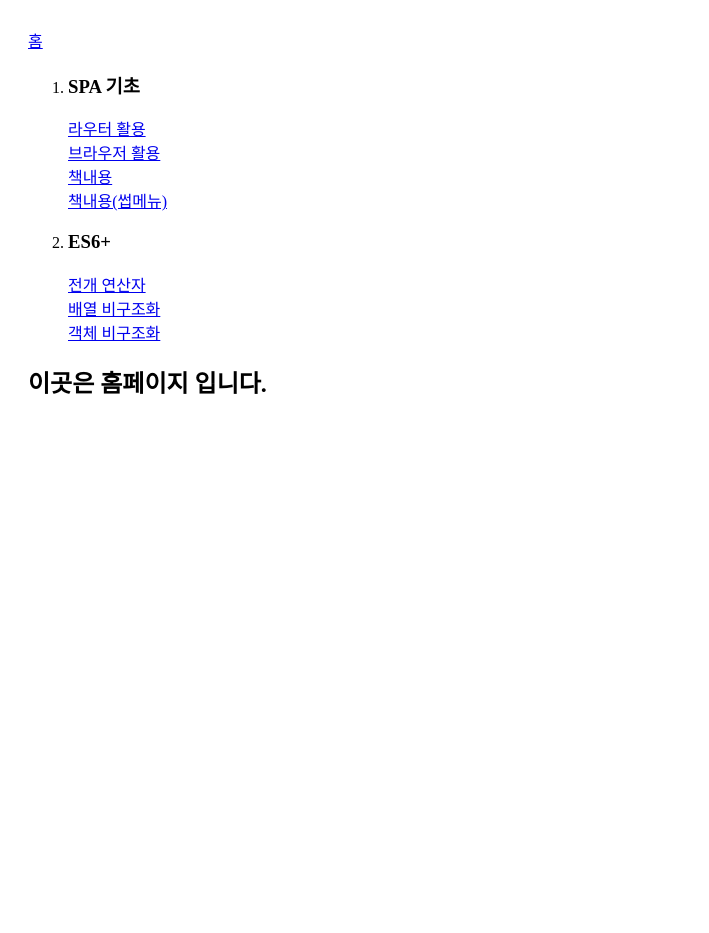
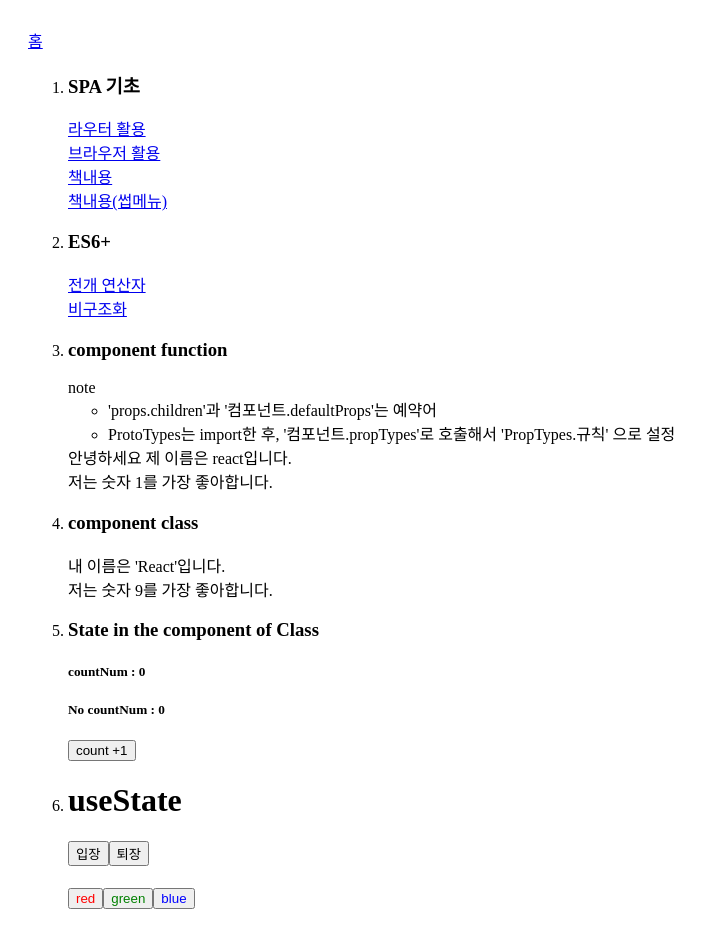
Before and after one commit to normalstory/test, a React (Create React App) app: page / in a window 1280 px wide. Shown: the top 933 px of the page, without its empty margins (0-709 px from the left). Before the commit the page ends 800 px from the top, so only its background shows below. Built offline with nearby package versions, Linux system fonts and the light colour scheme.

Commit message:
개정판 보충

```diff
--- a/src/App.js
+++ b/src/App.js
@@ -4,7 +4,11 @@ import Byhistory from './components/Byhistory';
 import Byrouter from './components/Byrouter';
 import ByBook from './components/ByBook';
 import Spread from './components/Spread';
-//import * as Destuctring from './components/Destuctring';
+import Destruct from './components/Destruct';
+import Mycomponent from './components/Mycomponent';
+import MycomponentClass from './components/MycomponentClass';
+import ComponentStateClass from './components/ComponentStateClass';
+import HooksBasic from './components/HooksBasic';
 
 class App extends Component {
   render() {
@@ -28,10 +32,24 @@ class App extends Component {
               <h3>ES6+</h3>
               <Link to="/spread-operator">전개 연산자</Link>
               <br />
-              <Link to="/array-destructring">배열 비구조화</Link>
+              <Link to="/destructring">비구조화</Link>
               <br />
-              <Link to="/object-destructring">객체 비구조화</Link>
-              <br />
+            </li>
+            <li>
+              <Mycomponent name={'react'} favoriteNum={1}>
+                component function
+              </Mycomponent>
+            </li>
+            <li>
+              <MycomponentClass name={'React'} favonum={9}>
+                component class
+              </MycomponentClass>
+            </li>
+            <li>
+              <ComponentStateClass>State in the component of Class</ComponentStateClass>
+            </li>
+            <li>
+              <HooksBasic></HooksBasic>
             </li>
           </ol>
 
@@ -42,8 +60,7 @@ class App extends Component {
           <Route path="/at-books" component={bybook2} />
           <Route path="/sub-at-books" component={ByBook} />
           <Route path="/spread-operator" component={Spread} />
-          {/* <Route path="/array-destructring" component={Destuctring.DesArray} />
-          <Route path="/object-destructring" component={Destuctring.DesObject} /> */}
+          <Route path="/destructring" component={Destruct} />
         </div>
       </BrowserRouter>
     );
--- a/src/components/ByBook.js
+++ b/src/components/ByBook.js
@@ -9,6 +9,7 @@ const ByBook = ({ match }) => {
       <br />
       <Link to={`${match.url}/redBook`}>빨간책</Link>
       <br />
+
       <Route path={`${match.url}/:bookId`} component={Book} />
       <Route exact path={match.url} render={() => <h3>책을 선택해주세요</h3>} />
     </div>
--- /dev/null
+++ b/src/components/ComponentStateClass.js
@@ -0,0 +1,51 @@
+import React, { Component } from 'react';
+
+class componentStateClass extends Component {
+  // constructor(props) {
+  //   super(props);
+  //   this.state = {
+  //     number: 0,
+  //     fixedNum: 0,
+  //   };
+  // }
+  state = {
+    number: 0,
+    fixedNum: 0,
+  };
+  render() {
+    //const number = 0;
+    const { number, fixedNum } = this.state;
+    return (
+      <div>
+        <h3>{this.props.children}</h3>
+        <h5>countNum : {number} </h5>
+        <h5>No countNum : {fixedNum}</h5>
+        <button
+          onClick={() => {
+            this.setState({ number: number + 1 }, () => {
+              //콜백함수
+              console.log('방금 setState가 호출되었습니다.');
+              console.log(this.state);
+            });
+            //this.setState({ number: number + 1 });
+
+            //this.setState({ number: this.state.number + 1 });
+
+            // this.setState((prevState) => {
+            //   return {
+            //     number: prevState.number + 1,
+            //   };
+            // });
+            // this.setState((prevState) => ({
+            //   number: prevState.number + 1,
+            // }));
+          }}
+        >
+          count +1
+        </button>
+      </div>
+    );
+  }
+}
+
+export default componentStateClass;
--- /dev/null
+++ b/src/components/Destruct.js
@@ -0,0 +1,86 @@
+import React from 'react';
+import { Route, Link } from 'react-router-dom';
+
+const Destruct = ({ match }) => {
+  return (
+    <div>
+      <h2>비구조화에 대한 내용입니다</h2>
+      <Link to={`${match.url}/array`}>배열 비구조화</Link>
+      <br />
+      <Link to={`${match.url}/object`}>객체 비구조화</Link>
+      <br />
+
+      <Route path={`${match.url}/:destructId`} component={Dest} />
+      <Route exact path={match.url} render={() => <p>상세페이지 선택</p>} />
+    </div>
+  );
+};
+
+export default Destruct;
+
+function Dest({ match }) {
+  if (match.params.destructId === 'array') {
+    const arr1 = [1, 2];
+    const [a1, b1] = arr1;
+    const arr2 = [1];
+    const [a2 = 10, b2 = 20] = arr2;
+    const arr3 = [1, 2, 3];
+    const [first, ...rest1] = arr3;
+    const [a3, b3, c3, ...rest2] = arr3;
+    return (
+      <div>
+        <h5>-배열 비구조화-</h5> '왼쪽부터 순서대로 들어간다'
+        <p>
+          a1= {a1}, b1= {b1} | a2= {a2}, b2= {b2}
+        </p>
+        <p>
+          first={first}, rest1={rest1} | a3={a3}, b3={b3}, c3={c3}, rest2={rest2}
+        </p>
+      </div>
+    );
+  }
+  if (match.params.destructId === 'object') {
+    const obj1 = { age: 21, name: 'mike', name2: 'mikle' };
+    const { age, name } = obj1;
+    const { age: theAge, name2 } = obj1;
+    const obj2 = { age3: undefined, name3: null, grade3: 'A' };
+    const { age3 = 0, name3 = 'noName', grade3 = 'F' } = obj2;
+    const getDefaultAge = () => {
+      console.log('helloAge');
+      return 0;
+    };
+    const obj4 = { age4: 21, grade4: 'A' };
+    const { age4 = getDefaultAge(), default_age = getDefaultAge(), grade4 } = obj4;
+
+    const obj5 = { age5: 21, name5: 'mike', grade5: 'A' };
+    const { age5, ...rest5 } = obj5;
+    console.log(rest5);
+
+    const rest5Obj = () => {
+      const obj5 = { age5: 21, name5: 'mike', grade5: 'A' };
+      for (const [key, value] of Object.entries(obj5)) {
+        <p>
+          `${key}: ${value}`
+        </p>;
+      }
+    };
+    return (
+      <div>
+        <h5>-객체 비구조화-</h5> '속성명 기준으로 들어간다'
+        <p>
+          age1={age}, name1={name} | age2='할당x(참조에러)', theAge(별칭)={theAge}, name2={name2}
+        </p>
+        <p>
+          age3={age3}, name3={name3}, grade3={grade3}
+        </p>
+        <p>
+          age4={age4}, default_age={default_age}(들어오는 값이 없을때 함수가 실행된다), grade4=
+          {grade4}
+        </p>
+        <p>
+          age5={age5}, {console.log(rest5)}, rest5={rest5Obj}
+        </p>
+      </div>
+    );
+  }
+}
--- /dev/null
+++ b/src/components/HooksBasic.js
@@ -0,0 +1,29 @@
+import React, { useState } from 'react';
+
+const HooksBasic = () => {
+  const [message, setMessage] = useState('');
+  const onClickEnter = () => setMessage('안녕!');
+  const onClickLeaver = () => setMessage('잘가~');
+
+  const [color, setColor] = useState('black');
+
+  return (
+    <div>
+      <h1>useState</h1>
+      <button onClick={onClickEnter}>입장</button>
+      <button onClick={onClickLeaver}>퇴장</button>
+      <h5 style={{ color }}>{message}</h5>
+      <button style={{ color: 'red' }} onClick={() => setColor('red')}>
+        red
+      </button>
+      <button style={{ color: 'green' }} onClick={() => setColor('green')}>
+        green
+      </button>
+      <button style={{ color: 'blue' }} onClick={() => setColor('blue')}>
+        blue
+      </button>
+    </div>
+  );
+};
+
+export default HooksBasic;
--- /dev/null
+++ b/src/components/Mycomponent.js
@@ -0,0 +1,33 @@
+import React from 'react';
+import PropTypes from 'prop-types';
+
+const Mycomponent = ({ name, favoriteNum, children }) => {
+  //(2) const { name, children } = props;
+  return (
+    <div>
+      {/* (1) <h3>{props.children}</h3> */}
+      <h3>{children}</h3>
+      note
+      <ul>
+        <li> 'props.children'과 '컴포넌트.defaultProps'는 예약어</li>
+        <li>
+          ProtoTypes는 import한 후, '컴포넌트.propTypes'로 호출해서 'PropTypes.규칙' 으로 설정
+        </li>
+      </ul>
+      {/* (1) 안녕하세요 제 이름은 {props.name}입니다. */}
+      안녕하세요 제 이름은 {name}입니다.
+      <br />
+      저는 숫자 {favoriteNum}를 가장 좋아합니다.
+    </div>
+  );
+};
+
+Mycomponent.defaultProps = {
+  name: '홍길동',
+};
+Mycomponent.propTypes = {
+  name: PropTypes.string,
+  favoriteNum: PropTypes.number.isRequired,
+};
+
+export default Mycomponent;
--- /dev/null
+++ b/src/components/MycomponentClass.js
@@ -0,0 +1,26 @@
+import React, { Component } from 'react';
+import PropTypes from 'prop-types';
+
+class MycomponentClass extends Component {
+  render() {
+    const { name, favonum, children } = this.props;
+    return (
+      <div>
+        <h3>{children}</h3>내 이름은 '{name}'입니다.
+        <br />
+        저는 숫자 {favonum}를 가장 좋아합니다.
+      </div>
+    );
+  }
+}
+
+MycomponentClass.defaultProps = {
+  name: '홍길서',
+};
+
+MycomponentClass.propTypes = {
+  name: PropTypes.string,
+  favonum: PropTypes.number.isRequired,
+};
+
+export default MycomponentClass;
```
Also changed, not shown: src/components/Destuctring.js (deleted, +0 -9 lines), 1 other file (tests, documents, lock files or other folders).
